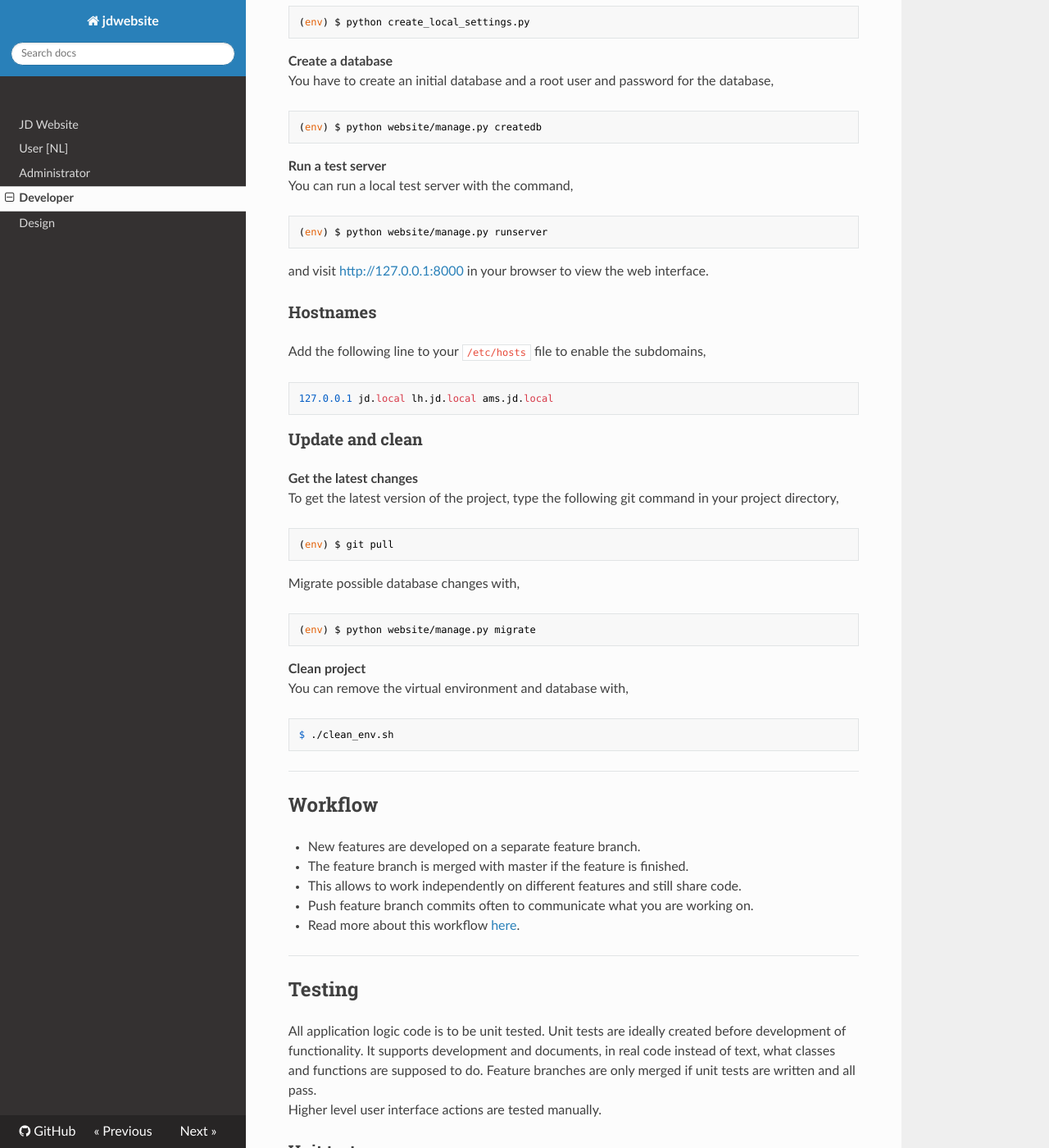
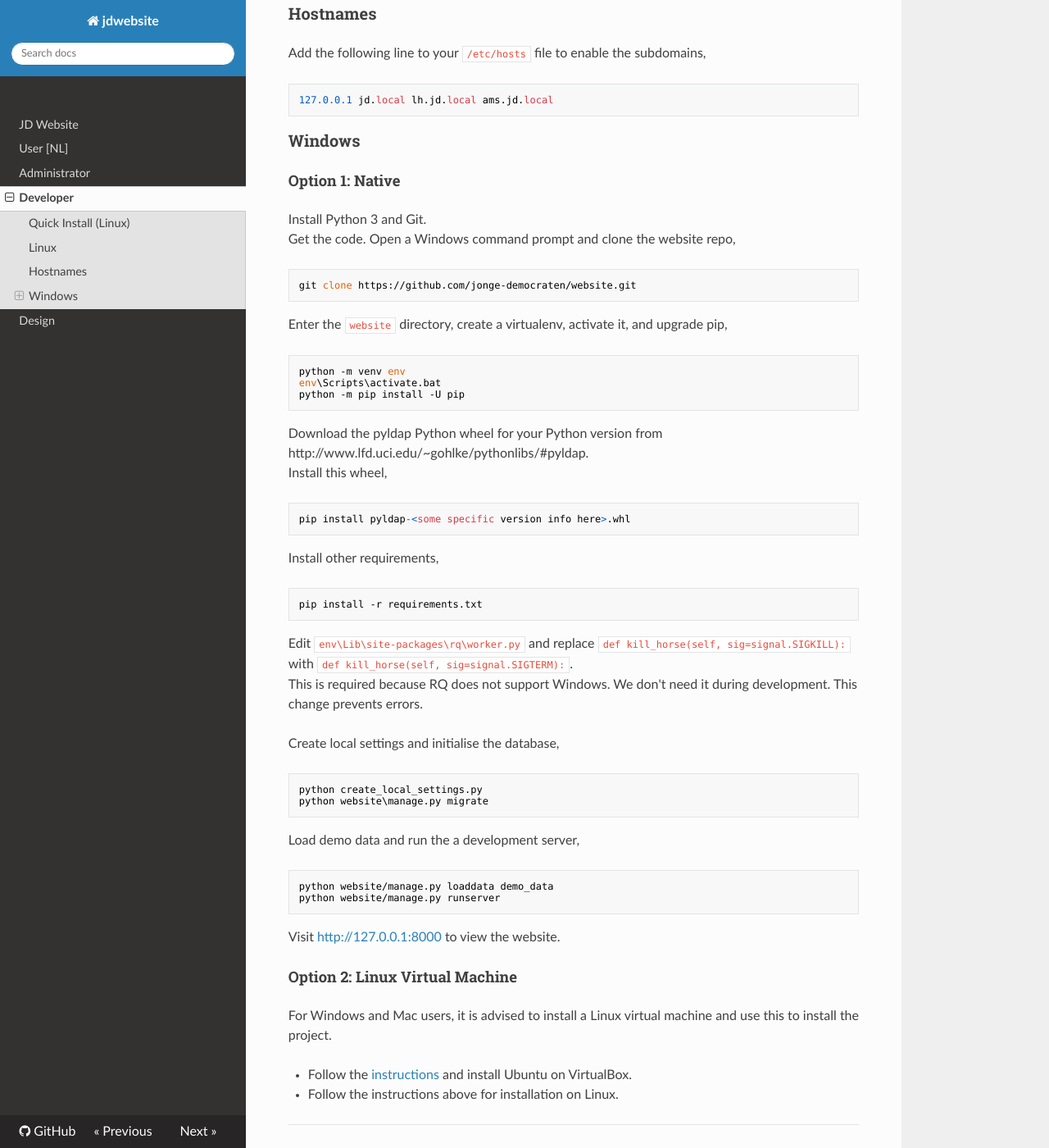
Before and after one commit to jonge-democraten/website, an MkDocs documentation site: the page built from docs/developer.md, in a window 1280 px wide and 1400 px high, scrolled down 1935 px. Shown: the whole window at 82% size. Built offline with MkDocs 1.6.1, drawn with Linux system fonts in a browser that asks for light colours; nearby versions of some CDN libraries; old or Windows-style settings are respelled for this version of MkDocs; some of the changed text lies outside the part shown.

Commit message:
add instructions for installation on Windows

````diff
--- a/docs/developer.md
+++ b/docs/developer.md
@@ -3,9 +3,10 @@ This page contains information for jdwebsite developers.
 
 ## Installation
 Installation is easy on a Linux-like operating system.
-For Windows and Mac, we advise to create a Linux virtual machine. Instructions are given below.
+For Windows and Mac, it requires some manual changes or a Linux virtual machine. Instructions are given below.
 
-<h3>Basics</h3>
+### Quick Install (Linux)
+
     $ ./clean_env.sh
     $ ./build_env.sh
     $ source ./env/bin/activate
@@ -14,32 +15,19 @@ For Windows and Mac, we advise to create a Linux virtual machine. Instructions a
     $ python website/manage.py loaddata demo_data #Optional, creates admin/admin
     $ python website/manage.py runserver
 
-<h3>Requirements</h3>
-**Linux**
+### Linux
 
 Installation of the full project, and running a test server, can be done in a few minutes on any Linux machine. Just follow the steps under 'detailed instructions'. There is no need for manual configuration.
 
-Depending on your Linux distribution, you may need to install some system-level development packages. A list of these dependencies for Ubuntu is given below.
+**System-Level Dependencies**
+Depending on your Linux distribution, you may need to install some system-level development packages. A list of these dependencies for Ubuntu (15.04) is given below,
 
-***Ubuntu (15.04) packages***
-
-The following packages are required:
 *python-virtualenv, python3-dev, libldap2-dev, libsasl2-dev, libxml2-dev, libxslt1-dev, zlib1g-dev, libjpeg-dev, libfreetype6-dev*
 
 Install these using the command,
 
     $ sudo apt-get install python-virtualenv python3-dev libldap2-dev libsasl2-dev libxml2-dev libxslt1-dev zlib1g-dev libjpeg-dev libfreetype6-dev
 
-**Windows and Mac**
-
-For Windows and Mac users, it is advised to install a Linux virtual machine and use this to install the project.
-
-* Follow the [instructions](http://www.wikihow.com/Install-Ubuntu-on-VirtualBox) and install Ubuntu on VirtualBox.
-* Start Ubuntu in a VirtualBox, open the program called "Terminal" and install some required applications by entering the command,
-
-        $ sudo apt-get install python-virtualenv python3-dev libldap2-dev libsasl2-dev libxml2-dev libxslt1-dev zlib1g-dev libjpeg-dev
-
-<h3>Detailed instructions</h3>
 **Get the code**
 Create a new clone of the project,
 
@@ -77,25 +65,57 @@ You can run a local test server with the command,
 
 and visit [http://127.0.0.1:8000](http://127.0.0.1:8000) in your browser to view the web interface.
 
-<h3>Hostnames</h3>
+### Hostnames
 Add the following line to your `/etc/hosts` file to enable the subdomains,
 
     127.0.0.1 jd.local lh.jd.local ams.jd.local
 
-<h3>Update and clean</h3>
-**Get the latest changes**
-To get the latest version of the project, type the following git command in your project directory,
 
-    (env) $ git pull
+### Windows
 
-Migrate possible database changes with,
+#### Option 1: Native
+Install Python 3 and Git.
+Get the code. Open a Windows command prompt and clone the website repo,
+```
+git clone https://github.com/jonge-democraten/website.git
+```
+Enter the `website` directory, create a virtualenv, activate it, and upgrade pip,
+```
+python -m venv env
+env\Scripts\activate.bat
+python -m pip install -U pip
+```
+Download the pyldap Python wheel for your Python version from http://www.lfd.uci.edu/~gohlke/pythonlibs/#pyldap.
+Install this wheel,
+```
+pip install pyldap-<some specific version info here>.whl
+```
+Install other requirements,
+```
+pip install -r requirements.txt
+```
+Edit `env\Lib\site-packages\rq\worker.py` and replace `def kill_horse(self, sig=signal.SIGKILL):`
+with `def kill_horse(self, sig=signal.SIGTERM):`.
+This is required because RQ does not support Windows. We don't need it during development. This change prevents errors.
 
-    (env) $ python website/manage.py migrate
+Create local settings and initialise the database,
+```
+python create_local_settings.py
+python website\manage.py migrate
+```
+Load demo data and run the a development server,
+```
+python website/manage.py loaddata demo_data
+python website/manage.py runserver
+```
+Visit [http://127.0.0.1:8000](http://127.0.0.1:8000) to view the website.
 
-**Clean project**
-You can remove the virtual environment and database with,
+#### Option 2: Linux Virtual Machine
 
-    $ ./clean_env.sh
+For Windows and Mac users, it is advised to install a Linux virtual machine and use this to install the project.
+
+* Follow the [instructions](http://www.wikihow.com/Install-Ubuntu-on-VirtualBox) and install Ubuntu on VirtualBox.
+* Follow the instructions above for installation on Linux.
 
 -----
 ## Workflow
````
